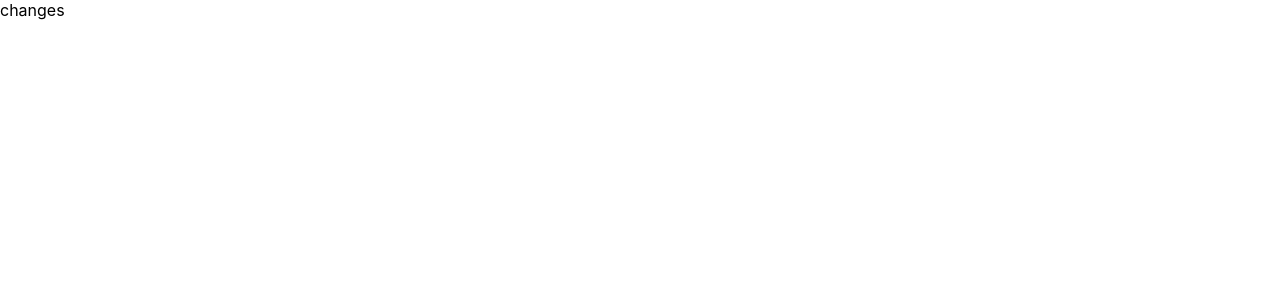
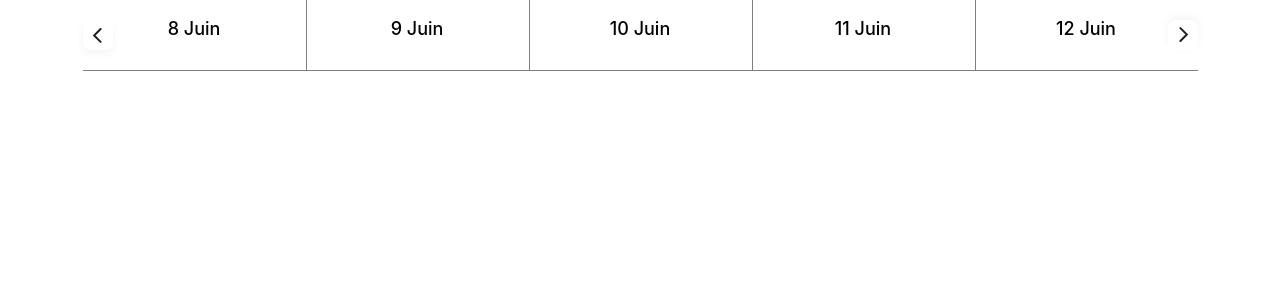
Before and after one commit to Paulehair/SSDP-G2, a React (Create React App) app in the folder back-office/: page / in a window 1280 px wide. Shown: the top 300 px of the page. Built offline with nearby package versions, Linux system fonts and the light colour scheme.

Commit message:
[FRONT] ARROWS

```diff
--- a/back-office/src/App.js
+++ b/back-office/src/App.js
@@ -1,8 +1,14 @@
 import React from 'react'
 import './App.css'
 
+import TableHead from './molecules/TableHead'
+
 function App() {
-  return <div className='App'>changes</div>
+  return <div className='App'>
+
+    <TableHead />
+
+  </div>
 }
 
 export default App
--- a/back-office/src/atoms/Arrow.jsx
+++ b/back-office/src/atoms/Arrow.jsx
@@ -1,15 +1,29 @@
 import React, { useState, useEffect, useRef } from 'react'
 import styled from 'styled-components'
 
+import ArrowAsset from '../assets/arrow.svg'
+
 // import vars from '../../global/variables.scss'
 
+const Arrow = styled.div`
+  width: 30px;
+  height: 30px;
+  box-shadow: 0px 3px 8px rgba(0, 0, 0, 0.05);
+  background: url('${ ArrowAsset }') no-repeat;
+  background-position: calc(50% - 1px) 50%;
+  position: absolute;
+  top: calc( 50% - 15px);
+  border-radius: 8px;
+  cursor: pointer;
 
-const Arrow = styled.div`
-  width: 29px;
-  height: 29px;
-  box-shadow: 0px 3px 8px rgba(0, 0, 0, 0.05);
+  &:first-child {
+    left: 0;
+  }
 
-
+  &:last-child {
+    right: 0;
+    transform: rotate(180deg);
+  }
 `
 
 export default ({ direction }) => {
@@ -19,8 +33,6 @@ export default ({ direction }) => {
 
     <Arrow>
 
-      <div></div>
-
     </Arrow>
 
   )
--- a/back-office/src/atoms/Date.jsx
+++ b/back-office/src/atoms/Date.jsx
@@ -6,20 +6,22 @@ import styled from 'styled-components'
 
 const Date = styled.div`
   width: 100%;
+  height: 100%;
   align-self: center;
   text-align: center;
   border-right: 1px solid grey;
-  display: table;
+  /* TODO : CENTRER BIEN LES DATES */
 
-  &:last-child {
+  &:nth-last-child(2) {
     border-right: none;
   }
 
-  span {
+  p {
     font-size: 18px;
     line-height: 21px;
     font-weight: 500;
     color: black;
+    height: 100%;
   }
 `
 
@@ -29,9 +31,9 @@ export default ( { day, month } ) => {
 
   return (
 
-    <Date>
+    <Date classname='lol'>
 
-      <span>{ day } { month }</span>
+      <p>{ day } { month }</p>
 
     </Date>
 
--- a/back-office/src/molecules/TableHead.jsx
+++ b/back-office/src/molecules/TableHead.jsx
@@ -4,15 +4,14 @@ import styled from 'styled-components'
 import Date from '../atoms/Date'
 import Arrow from '../atoms/Arrow'
 
-
 // import vars from '../../global/variables.scss'
-
 
 const TableHead = styled.div`
   display: grid;
   grid-template-rows: 1fr;
   grid-template-columns: repeat(5, 1fr);
   grid-column-gap: 0;
+  position: relative;
   width: 100%;
   height: 100%;
   max-width: 1115px;
```
Also changed, not shown: back-office/src/assets/arrow.svg (added).
